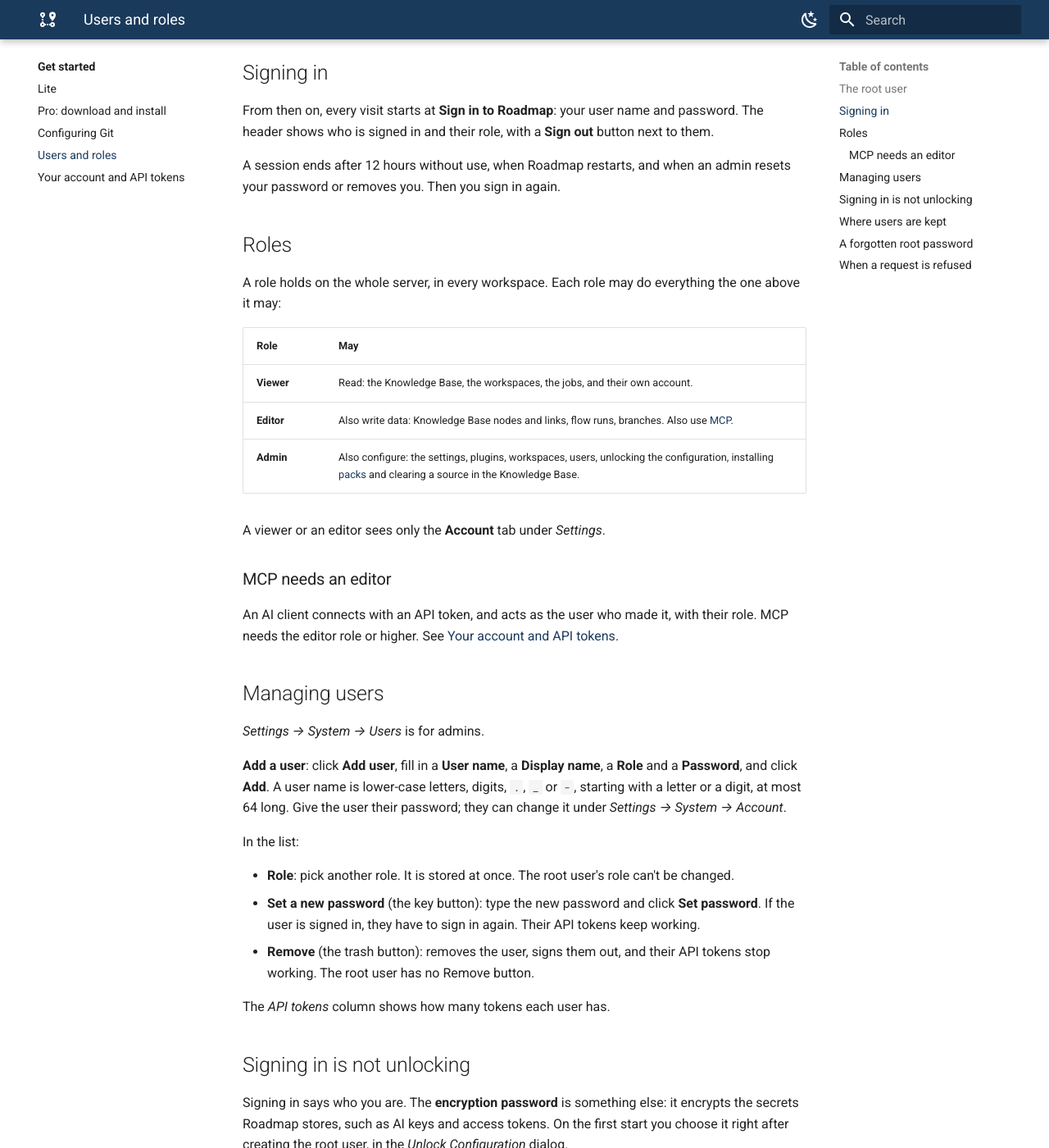
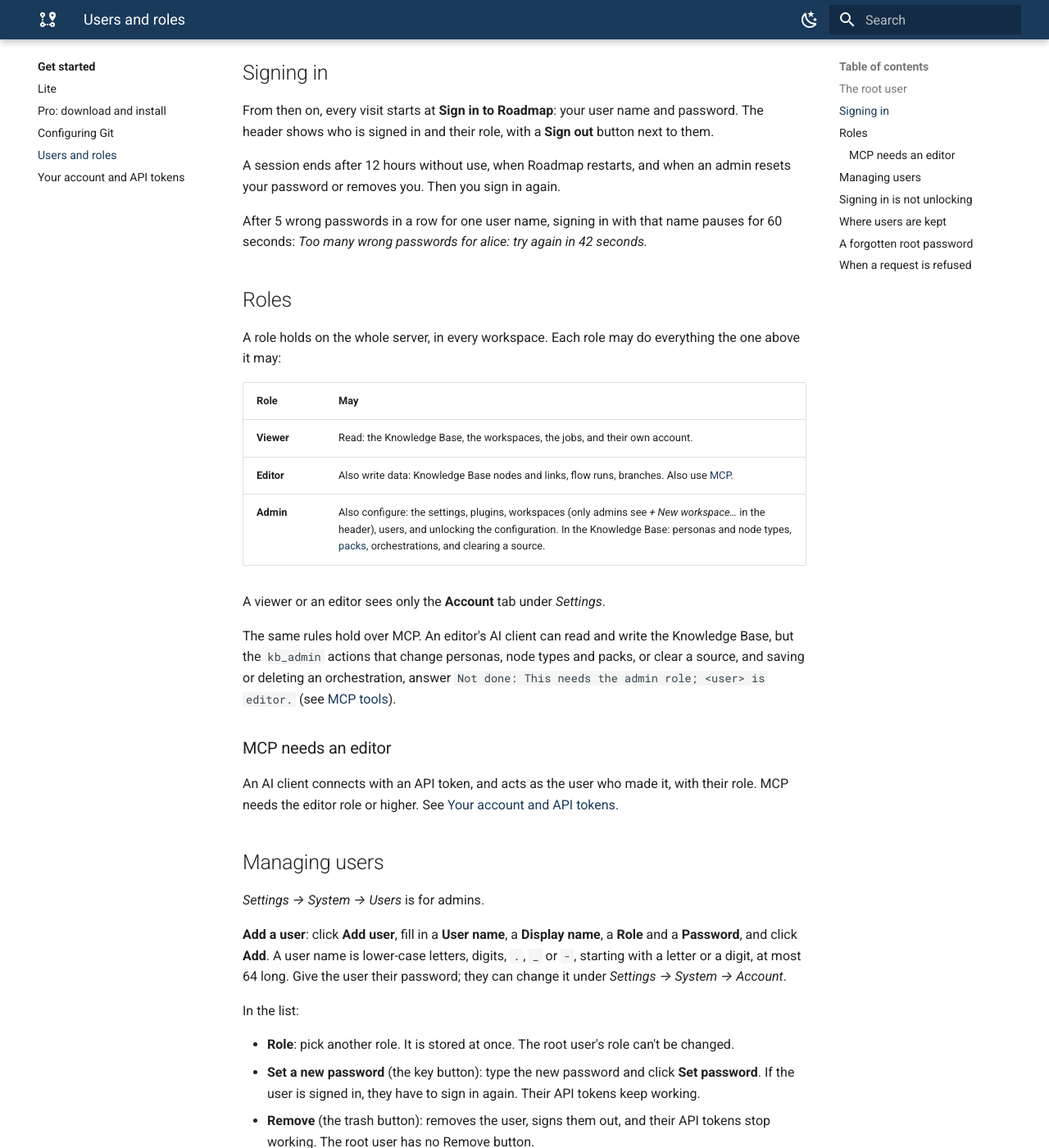
Before and after one commit to roadmap-mcp/roadmap-mcp.github.io, an MkDocs documentation site: the page built from docs/get-started/users.md, in a window 1280 px wide and 1400 px high, scrolled down 641 px. Shown: the whole window at 82% size. Built offline with MkDocs 1.6.1 and Material for MkDocs 9.7.7, drawn with Linux system fonts in a browser that asks for light colours; some of the changed text lies outside the part shown.

Commit message:
Snapshot 13: admin-only MCP actions, sign-in pause, the KB while locked, Encryption password

```diff
--- a/docs/get-started/users.md
+++ b/docs/get-started/users.md
@@ -30,6 +30,9 @@ button next to them.
 A session ends after 12 hours without use, when Roadmap restarts, and when an admin
 resets your password or removes you. Then you sign in again.
 
+After 5 wrong passwords in a row for one user name, signing in with that name pauses
+for 60 seconds: *Too many wrong passwords for alice: try again in 42 seconds.*
+
 ## Roles
 
 A role holds on the whole server, in every workspace. Each role may do everything the
@@ -39,9 +42,15 @@ one above it may:
 |---|---|
 | **Viewer** | Read: the Knowledge Base, the workspaces, the jobs, and their own account. |
 | **Editor** | Also write data: Knowledge Base nodes and links, flow runs, branches. Also use [MCP](#mcp-needs-an-editor). |
-| **Admin** | Also configure: the settings, plugins, workspaces, users, unlocking the configuration, installing [packs](../knowledge-base/packs.md) and clearing a source in the Knowledge Base. |
+| **Admin** | Also configure: the settings, plugins, workspaces (only admins see *+ New workspace…* in the header), users, and unlocking the configuration. In the Knowledge Base: personas and node types, [packs](../knowledge-base/packs.md), orchestrations, and clearing a source. |
 
 A viewer or an editor sees only the **Account** tab under *Settings*.
+
+The same rules hold over MCP. An editor's AI client can read and write the
+Knowledge Base, but the `kb_admin` actions that change personas, node types and
+packs, or clear a source, and saving or deleting an orchestration, answer
+`Not done: This needs the admin role; <user> is editor.` (see
+[MCP tools](../reference/mcp-tools.md#kb_admin)).
 
 ### MCP needs an editor
 
@@ -75,14 +84,19 @@ The *API tokens* column shows how many tokens each user has.
 Signing in says who you are. The **encryption password** is something else: it
 encrypts the secrets Roadmap stores, such as AI keys and access tokens. On the first
 start you choose it right after creating the root user, in the *Unlock
-Configuration* dialog.
+Configuration* dialog, under **Encryption password**. It is not your sign-in
+password.
 
 After every restart the configuration is locked again, and an admin unlocks it with
 that password, unless `ROADMAP_KEY` is set (see
 [Environment variables](pro.md#environment-variables)). A viewer or an editor who
 signs in while it is locked is told that an admin has to unlock it, and can click
-**Continue**. Until it is unlocked, what needs no stored secret, such as the
-Knowledge Base, still works.
+**Continue**.
+
+While it is locked, the Knowledge Base works fully: reading, and for editors
+writing, in the browser and over MCP. Only what reaches another system with a stored
+secret waits for the unlock: refreshing a node from its source, and running a flow on
+the server with your AI provider.
 
 ## Where users are kept
 
@@ -117,11 +131,13 @@ limited as access to `config.yaml`.
 
 ## When a request is refused
 
-A request Roadmap refuses gets one of these answers. An AI client that can't connect
-shows the status, and sometimes the message:
+A request Roadmap refuses gets one of these answers. A `401` also carries a
+`WWW-Authenticate: Bearer` header, so an AI client without a valid token reports an
+authentication error:
 
 | Status | Code | Means | What to do |
 |---|---|---|---|
 | 401 | `setup_required` | Roadmap has no users yet: create the root user first. | Open Roadmap in the browser and create the root user. |
 | 401 | `login_required` | Sign in first (or send an API token). | In the browser, sign in. For an AI client, add a token, or replace one that was revoked or whose user was removed. |
+| 429 | | Too many wrong passwords for alice: try again in 42 seconds. | Wait, then sign in with the right password. |
 | 403 | `forbidden` | This needs the editor role; `alice` is viewer. | Ask an admin for a higher role, or use a token of a user who has it. |
```
Also changed, not shown: docs/get-started/account.md (+2 -1 lines), docs/get-started/pro.md (+4 -3 lines), docs/knowledge-base/packs.md (+2 -1 lines), docs/knowledge-base/setup.md (+2 -1 lines), docs/reference/mcp-tools.md (+13 -8 lines).
